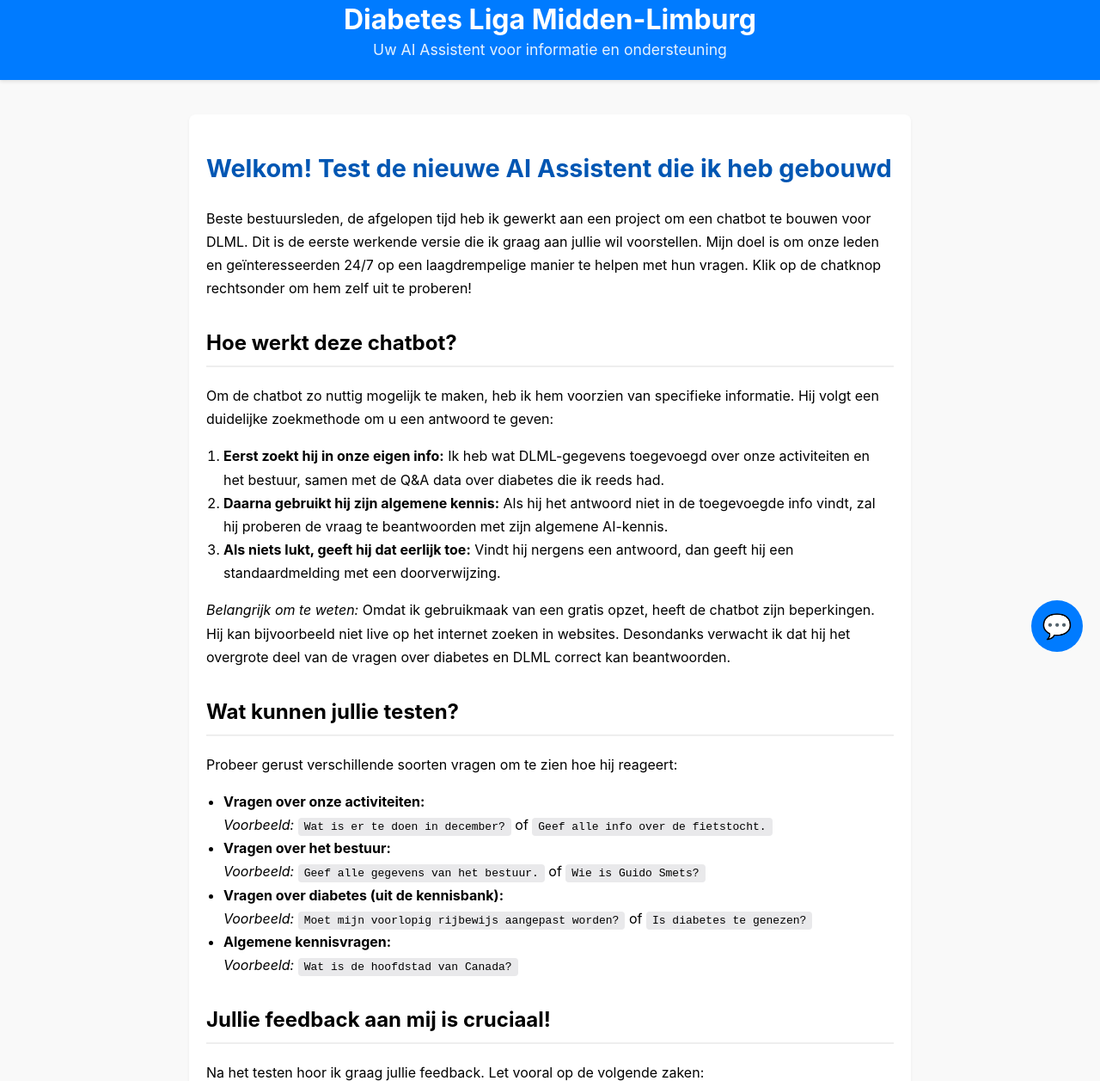
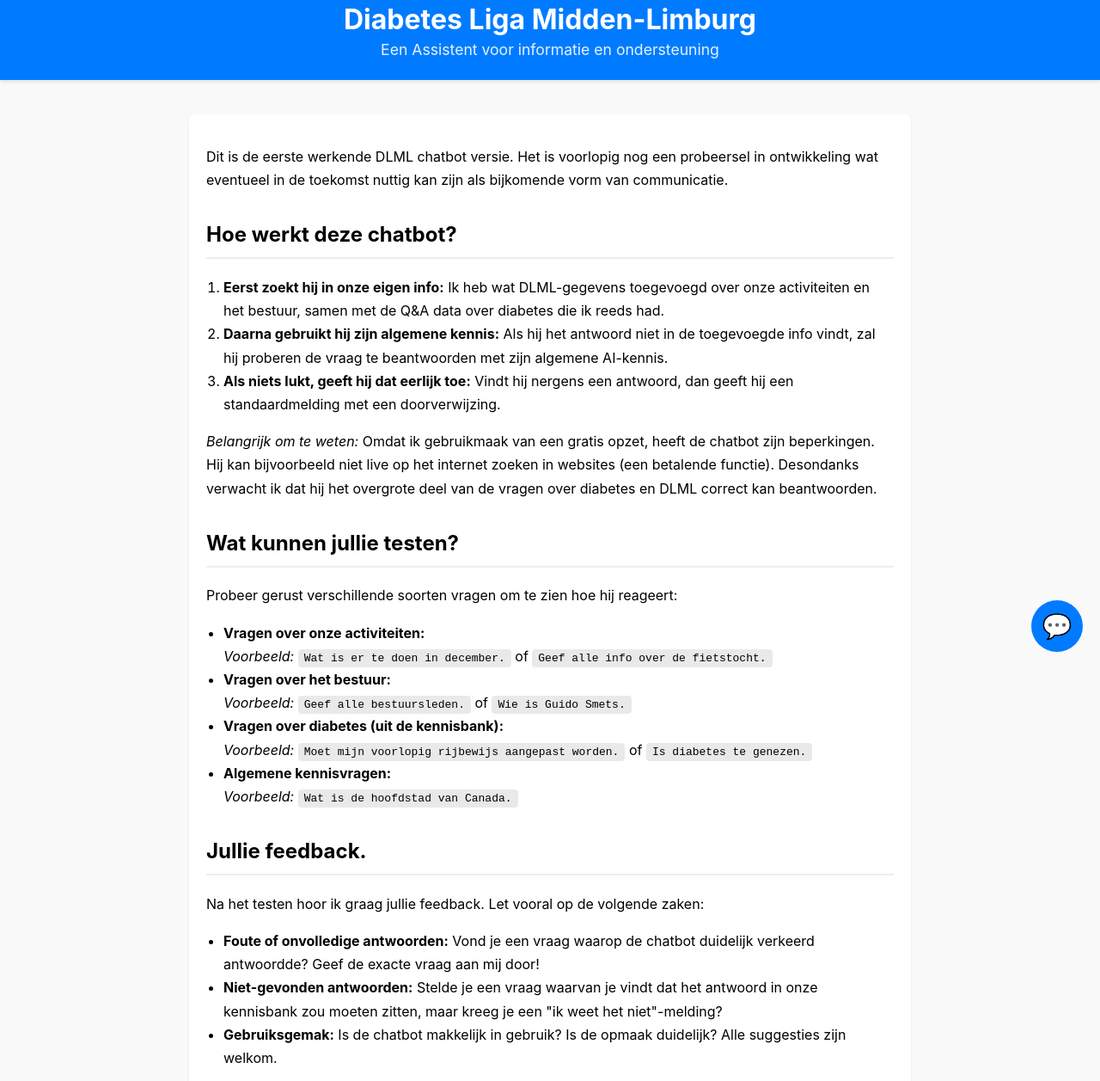
Before and after one commit to Fredje4711/chatbot-diabetes, a website: page index.html in a window 1280 px wide. Shown: the part 22-1279 px from the top of the page at 86% size. Drawn offline with Linux system fonts and the light colour scheme.

Commit message:
Add files via upload

```diff
--- a/index.html
+++ b/index.html
@@ -69,30 +69,28 @@
   <header class="page-header">
     <div class="header-content">
       <h1>Diabetes Liga Midden-Limburg</h1>
-      <p>Uw AI Assistent voor informatie en ondersteuning</p>
+      <p>Een Assistent voor informatie en ondersteuning</p>
     </div>
   </header>
 
   <main class="intro-content">
-    <h1>Welkom! Test de nieuwe AI Assistent die ik heb gebouwd</h1>
-    <p>Beste bestuursleden, de afgelopen tijd heb ik gewerkt aan een project om een chatbot te bouwen voor DLML. Dit is de eerste werkende versie die ik graag aan jullie wil voorstellen. Mijn doel is om onze leden en geïnteresseerden 24/7 op een laagdrempelige manier te helpen met hun vragen. Klik op de chatknop rechtsonder om hem zelf uit te proberen!</p>
+    <p>Dit is de eerste werkende DLML chatbot versie. Het is voorlopig nog een probeersel in ontwikkeling wat eventueel in de toekomst nuttig kan zijn als bijkomende vorm van communicatie.</p>
     <h2>Hoe werkt deze chatbot?</h2>
-    <p>Om de chatbot zo nuttig mogelijk te maken, heb ik hem voorzien van specifieke informatie. Hij volgt een duidelijke zoekmethode om u een antwoord te geven:</p>
     <ol>
       <li><strong>Eerst zoekt hij in onze eigen info:</strong> Ik heb wat DLML-gegevens toegevoegd over onze activiteiten en het bestuur, samen met de Q&A data over diabetes die ik reeds had.</li>
       <li><strong>Daarna gebruikt hij zijn algemene kennis:</strong> Als hij het antwoord niet in de toegevoegde info vindt, zal hij proberen de vraag te beantwoorden met zijn algemene AI-kennis.</li>
       <li><strong>Als niets lukt, geeft hij dat eerlijk toe:</strong> Vindt hij nergens een antwoord, dan geeft hij een standaardmelding met een doorverwijzing.</li>
     </ol>
-    <p><em>Belangrijk om te weten:</em> Omdat ik gebruikmaak van een gratis opzet, heeft de chatbot zijn beperkingen. Hij kan bijvoorbeeld niet live op het internet zoeken in websites. Desondanks verwacht ik dat hij het overgrote deel van de vragen over diabetes en DLML correct kan beantwoorden.</p>
+    <p><em>Belangrijk om te weten:</em> Omdat ik gebruikmaak van een gratis opzet, heeft de chatbot zijn beperkingen. Hij kan bijvoorbeeld niet live op het internet zoeken in websites (een betalende functie). Desondanks verwacht ik dat hij het overgrote deel van de vragen over diabetes en DLML correct kan beantwoorden.</p>
     <h2>Wat kunnen jullie testen?</h2>
     <p>Probeer gerust verschillende soorten vragen om te zien hoe hij reageert:</p>
     <ul>
-      <li><strong>Vragen over onze activiteiten:</strong><br><em>Voorbeeld:</em> <code>Wat is er te doen in december?</code> of <code>Geef alle info over de fietstocht.</code></li>
-      <li><strong>Vragen over het bestuur:</strong><br><em>Voorbeeld:</em> <code>Geef alle gegevens van het bestuur.</code> of <code>Wie is Guido Smets?</code></li>
-      <li><strong>Vragen over diabetes (uit de kennisbank):</strong><br><em>Voorbeeld:</em> <code>Moet mijn voorlopig rijbewijs aangepast worden?</code> of <code>Is diabetes te genezen?</code></li>
-      <li><strong>Algemene kennisvragen:</strong><br><em>Voorbeeld:</em> <code>Wat is de hoofdstad van Canada?</code></li>
+      <li><strong>Vragen over onze activiteiten:</strong><br><em>Voorbeeld:</em> <code>Wat is er te doen in december.</code> of <code>Geef alle info over de fietstocht.</code></li>
+      <li><strong>Vragen over het bestuur:</strong><br><em>Voorbeeld:</em> <code>Geef alle bestuursleden.</code> of <code>Wie is Guido Smets.</code></li>
+      <li><strong>Vragen over diabetes (uit de kennisbank):</strong><br><em>Voorbeeld:</em> <code>Moet mijn voorlopig rijbewijs aangepast worden.</code> of <code>Is diabetes te genezen.</code></li>
+      <li><strong>Algemene kennisvragen:</strong><br><em>Voorbeeld:</em> <code>Wat is de hoofdstad van Canada.</code></li>
     </ul>
-    <h2>Jullie feedback aan mij is cruciaal!</h2>
+    <h2>Jullie feedback.</h2>
     <p>Na het testen hoor ik graag jullie feedback. Let vooral op de volgende zaken:</p>
     <ul>
       <li><strong>Foute of onvolledige antwoorden:</strong> Vond je een vraag waarop de chatbot duidelijk verkeerd antwoordde? Geef de exacte vraag aan mij door!</li>
```
